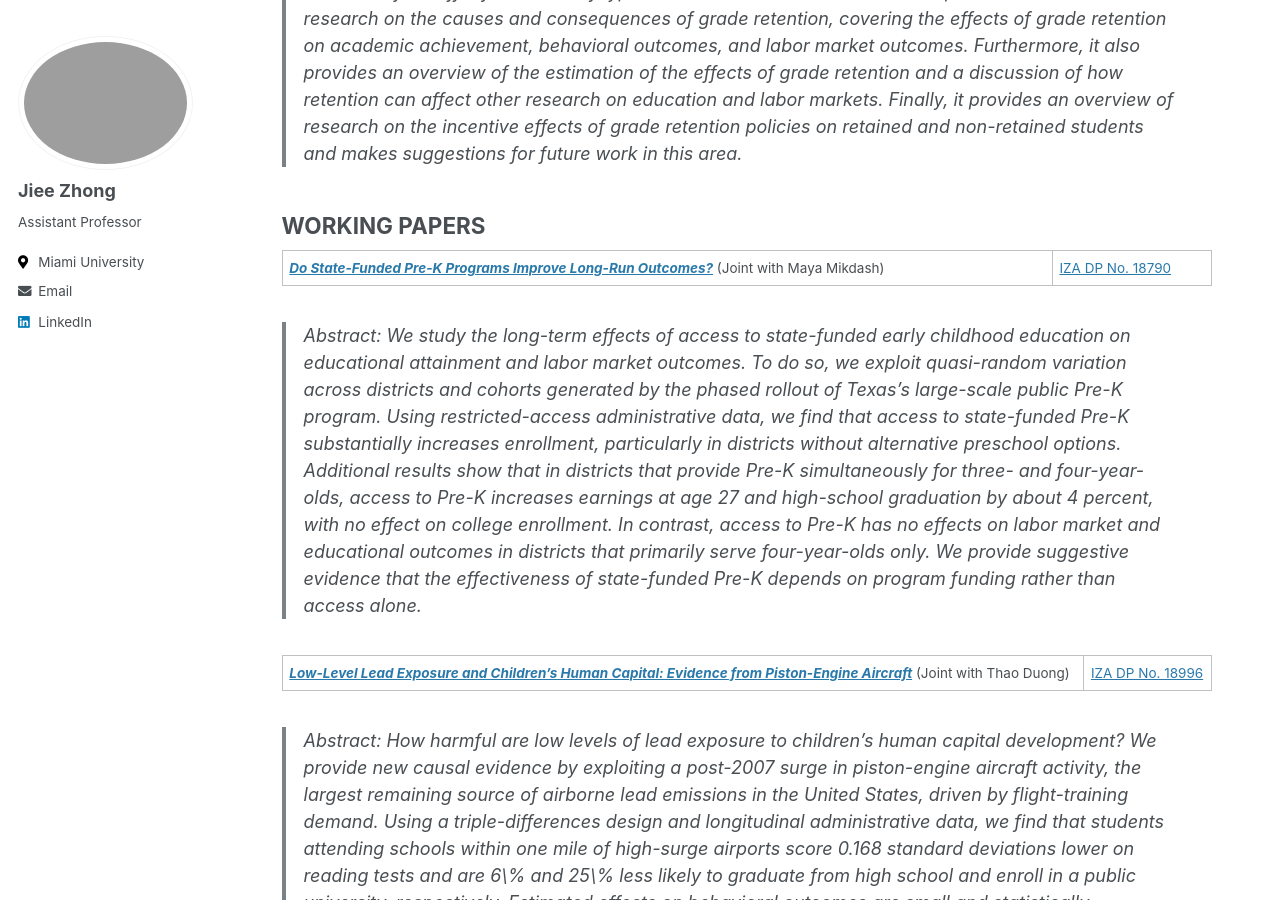
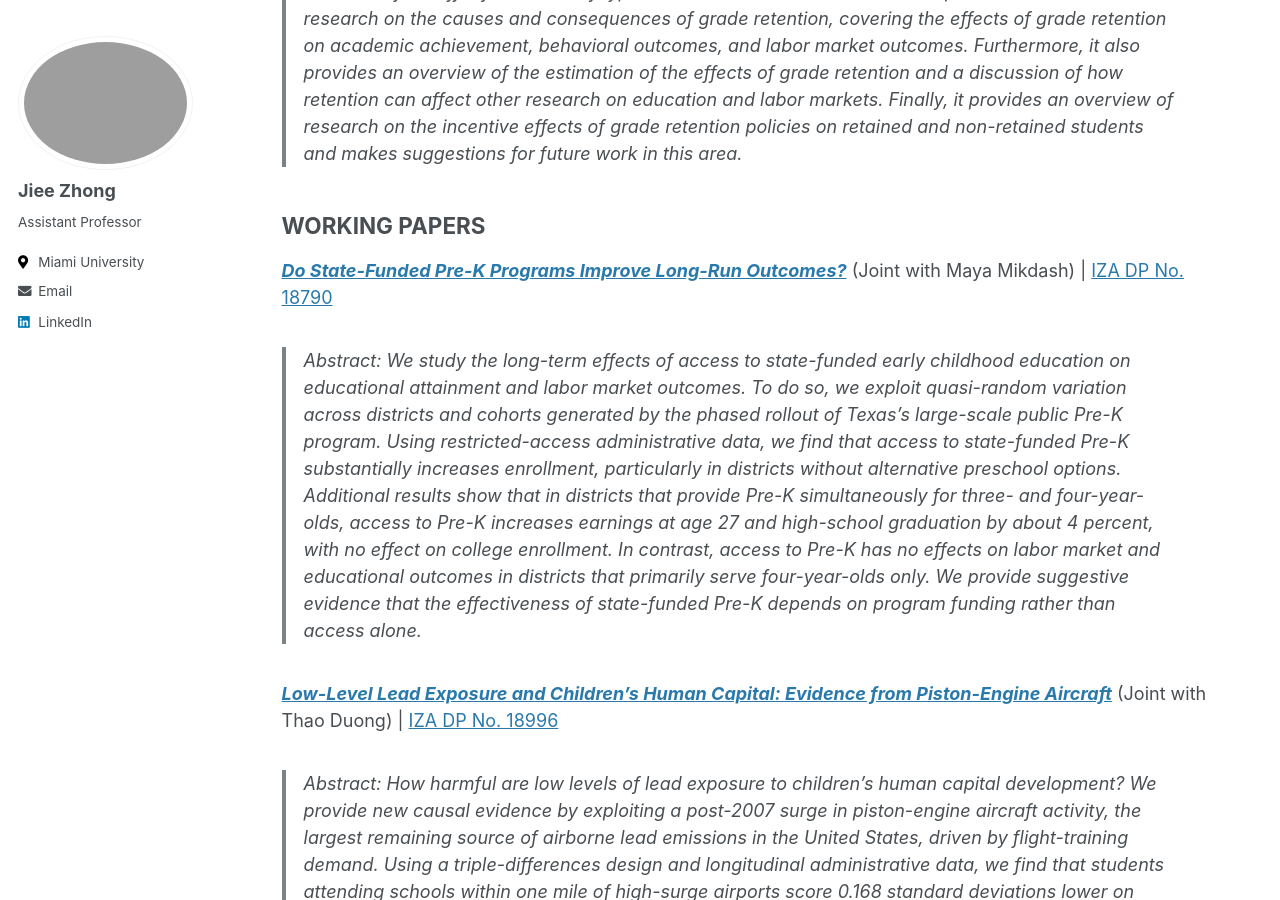
Before and after one commit to jieezhong/jieezhong.github.io, a Jekyll site: the page built from _pages/research.md, in a window 1280 px wide and 900 px high, scrolled down 1329 px. Built offline with Jekyll 4.4.1, drawn with Linux system fonts in a browser that asks for light colours.

```diff
--- a/_pages/research.md
+++ b/_pages/research.md
@@ -32,12 +32,12 @@ header:
 
 ## WORKING PAPERS
 
-***[Do State-Funded Pre-K Programs Improve Long-Run Outcomes?](/files/pdf/Prek.pdf)*** (Joint with Maya Mikdash) | [IZA DP No. 18790](https://docs.iza.org/dp18790.pdf)
+***[Do State-Funded Pre-K Programs Improve Long-Run Outcomes?](/files/pdf/Prek.pdf)*** (Joint with Maya Mikdash) \| [IZA DP No. 18790](https://docs.iza.org/dp18790.pdf)
 
 > Abstract: We study the long-term effects of access to state-funded early childhood education on educational attainment and labor market outcomes. To do so, we exploit quasi-random variation across districts and cohorts generated by the phased rollout of Texas's large-scale public Pre-K program. Using restricted-access administrative data, we find that access to state-funded Pre-K substantially increases enrollment, particularly in districts without alternative preschool options. Additional results show that in districts that provide Pre-K simultaneously for three- and four-year-olds, access to Pre-K increases earnings at age 27 and high-school graduation by about 4 percent, with no effect on college enrollment. In contrast, access to Pre-K has no effects on labor market and educational outcomes in districts that primarily serve four-year-olds only. We provide suggestive evidence that the effectiveness of state-funded Pre-K depends on program funding rather than access alone.
 
 
-***[Low-Level Lead Exposure and Children's Human Capital: Evidence from Piston-Engine Aircraft](/files/pdf/Lead.pdf)*** (Joint with Thao Duong) | [IZA DP No. 18996](https://docs.iza.org/dp18996.pdf)
+***[Low-Level Lead Exposure and Children's Human Capital: Evidence from Piston-Engine Aircraft](/files/pdf/Lead.pdf)*** (Joint with Thao Duong) \| [IZA DP No. 18996](https://docs.iza.org/dp18996.pdf)
 
 > Abstract: How harmful are low levels of lead exposure to children's human capital development? We provide new causal evidence by exploiting a post-2007 surge in piston-engine aircraft activity, the largest remaining source of airborne lead emissions in the United States, driven by flight-training demand. Using a triple-differences design and longitudinal administrative data, we find that students attending schools within one mile of high-surge airports score 0.168 standard deviations lower on reading tests and are 6\% and 25\% less likely to graduate from high school and enroll in a public university, respectively. Estimated effects on behavioral outcomes are small and statistically insignificant.
 
```
